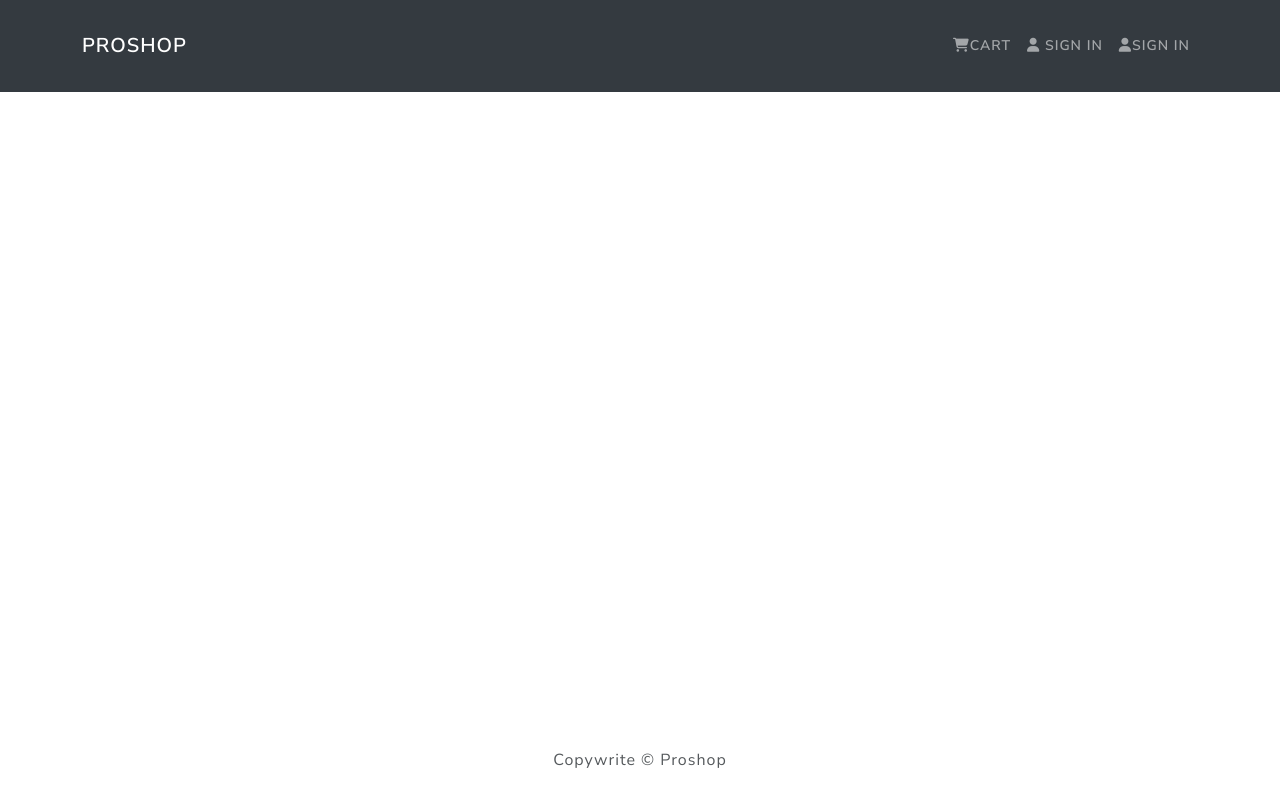
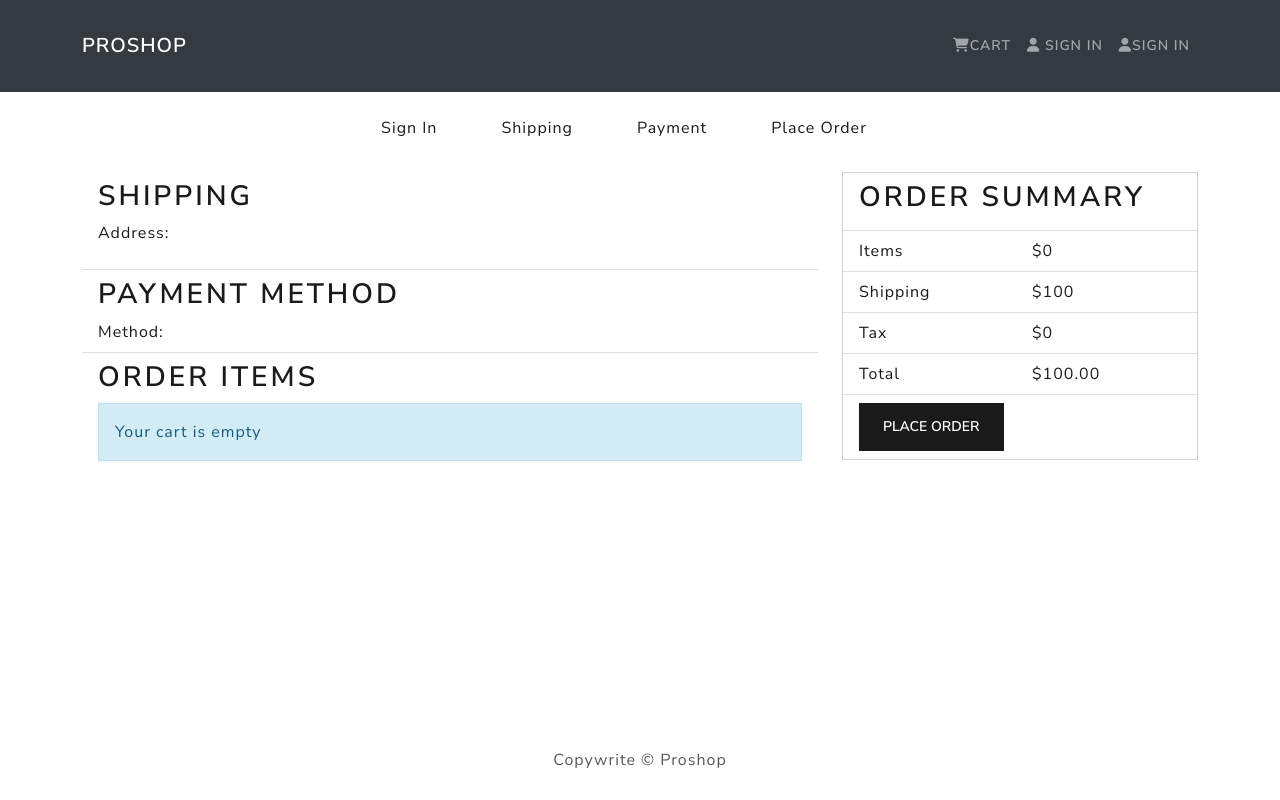
Before and after one commit to ericaemorabito/E-commerce, a React (Create React App) app in the folder frontend/: page /placeorder in a window 1280 px wide. Built offline with nearby package versions, Linux system fonts and the light colour scheme.

Commit message:
place order

```diff
--- a/frontend/src/App.js
+++ b/frontend/src/App.js
@@ -9,6 +9,7 @@
 import LoginScreen from "./screens/LoginScreen";
 import ShippingScreen from "./screens/ShippingScreen";
 import PaymentScreen from "./screens/PaymentScreen";
+import PlaceOrderScreen from "./screens/PlaceOrderScreen";
 
 function App() {
   return (
@@ -19,6 +20,7 @@
           <Routes>
             <Route path="/shipping" element={<ShippingScreen />}></Route>
             <Route path="/payment" element={<PaymentScreen />}></Route>
+            <Route path="/placeorder" element={<PlaceOrderScreen />}></Route>
             <Route path="/" element={<HomeScreen />} exact></Route>
             <Route path="/login" element={<LoginScreen />} />
             <Route path="/product/:id" element={<ProductScreen />}></Route>
--- /dev/null
+++ b/frontend/src/screens/PlaceOrderScreen.js
@@ -0,0 +1,141 @@
+import React, { useEffect } from "react";
+import { Link } from "react-router-dom";
+import { Button, Row, Col, ListGroup, Image, Card } from "react-bootstrap";
+import { useDispatch, useSelector } from "react-redux";
+import Message from "../components/Message";
+import CheckoutSteps from "../components/CheckoutSteps";
+// import { createOrder } from '../actions/orderActions'
+// import { ORDER_CREATE_RESET } from '../constants/orderConstants'
+// import { USER_DETAILS_RESET } from '../constants/userConstants'
+
+const PlaceOrderScreen = () => {
+  const cart = useSelector((state) => state.cart);
+
+  // Calculate the prices
+  cart.itemsPrice = cart.cartItems.reduce(
+    (acc, item) => acc + item.price * item.qty,
+    0
+  );
+
+  cart.shippingPrice = cart.itemsPrice > 100 ? 0 : 100
+
+  cart.taxPrice = Number((0.15 * cart.itemsPrice).toFixed(2))
+
+  cart.totalPrice = (
+    Number(cart.itemsPrice) +
+    Number(cart.shippingPrice) +
+    Number(cart.taxPrice)
+  ).toFixed(2)
+
+  const placeOrderHandler = () => {
+    console.log("order");
+  };
+
+  return (
+    <>
+      <CheckoutSteps step1 step2 step3 step4 />
+      <Row>
+        <Col md={8}>
+          <ListGroup variant="flush">
+            <ListGroup.Item>
+              <h2>Shipping</h2>
+              <p>
+                <strong>Address:</strong>
+                {/* {cart.shippingAddress.address}, {cart.shippingAddress.city}{" "}
+                {cart.shippingAddress.postalCode},{" "}
+                {cart.shippingAddress.country} */}
+              </p>
+            </ListGroup.Item>
+
+            <ListGroup.Item>
+              <h2>Payment Method</h2>
+              <strong>Method: </strong>
+              {cart.paymentMethod}
+            </ListGroup.Item>
+
+            <ListGroup.Item>
+              <h2>Order Items</h2>
+              {cart.cartItems.length === 0 ? (
+                <Message>Your cart is empty</Message>
+              ) : (
+                <ListGroup variant="flush">
+                  {cart.cartItems.map((item, index) => (
+                    <ListGroup.Item key={index}>
+                      <Row>
+                        <Col md={1}>
+                          <Image
+                            src={item.image}
+                            alt={item.name}
+                            fluid
+                            rounded
+                          />
+                        </Col>
+                        <Col>
+                          <Link to={`/product/${item.product}`}>
+                            {item.name}
+                          </Link>
+                        </Col>
+                        <Col md={4}>
+                          {item.qty} x ${item.price} = ${item.qty * item.price}
+                        </Col>
+                      </Row>
+                    </ListGroup.Item>
+                  ))}
+                </ListGroup>
+              )}
+            </ListGroup.Item>
+          </ListGroup>
+        </Col>
+
+        <Col md={4}>
+          <Card>
+            <ListGroup variant="flush">
+              <ListGroup.Item>
+                <h2>Order Summary</h2>
+              </ListGroup.Item>
+              <ListGroup.Item>
+                <Row>
+                  <Col>Items</Col>
+                  <Col>${cart.itemsPrice}</Col>
+                </Row>
+              </ListGroup.Item>
+              <ListGroup.Item>
+                <Row>
+                  <Col>Shipping</Col>
+                  <Col>${cart.shippingPrice}</Col>
+                </Row>
+              </ListGroup.Item>
+              <ListGroup.Item>
+                <Row>
+                  <Col>Tax</Col>
+                  <Col>${cart.taxPrice}</Col>
+                </Row>
+              </ListGroup.Item>
+              <ListGroup.Item>
+                <Row>
+                  <Col>Total</Col>
+                  <Col>${cart.totalPrice}</Col>
+                </Row>
+              </ListGroup.Item>
+              {/* <ListGroup.Item>
+                {error && <Message variant="danger">{error}</Message>}
+              </ListGroup.Item> */}
+              <ListGroup.Item>
+                <Button
+                  type="button"
+                  className="btn-block"
+                  disabled={cart.cartItems === 0}
+                  onClick={placeOrderHandler}
+                >
+                  Place Order
+                </Button>
+              </ListGroup.Item>
+            </ListGroup>
+          </Card>
+        </Col>
+      </Row>
+    </>
+  );
+};
+
+export default PlaceOrderScreen;
```
Also changed, not shown: 1 other file (tests, documents, lock files or other folders).
